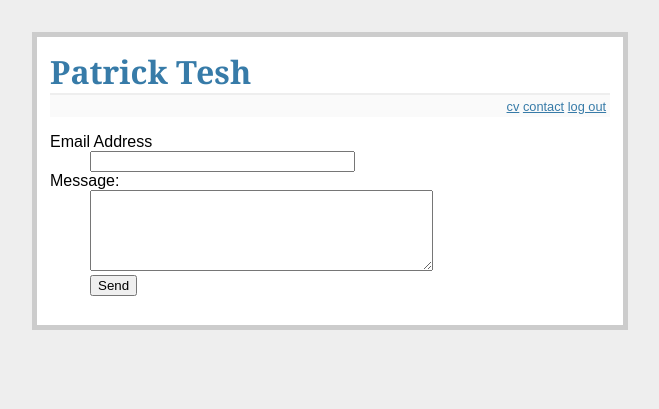
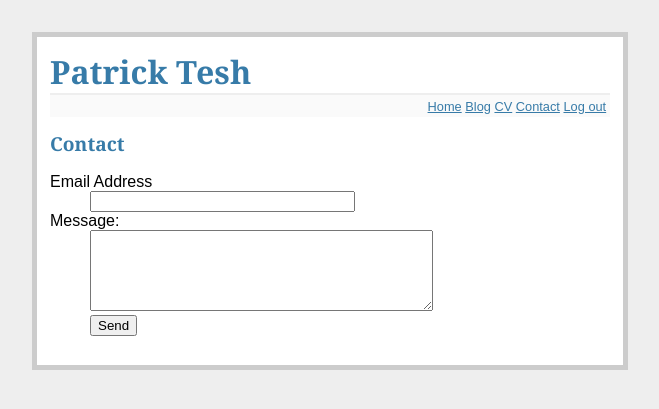
Before and after one commit to PaddyT/PaddyT.github.io, a Flask app: page /contact in a window 1280 px wide. Shown: the top 409 px of the page, without its empty margins (310-969 px from the left). Run offline with Flask 2, Linux system fonts and the light colour scheme; the visitor is signed in with stand-in values (Sample User, id 1).

Commit message:
more work

```diff
--- a/application.py
+++ b/application.py
@@ -2,8 +2,8 @@ import sqlite3
 from flask import Flask, request, session, g, redirect, url_for, \
     abort, render_template, flash, send_file
 from contextlib import closing
-# from flask.ext.mail import Mail, Message
 from flask_mail import Mail, Message
+import re
 
 # configuration
 DATABASE = '/tmp/mydb.db'
@@ -13,6 +13,8 @@ USERNAME = 'admin'
 PASSWORD = 'default'
 MAIL_SERVER = 'smtp.virgin.net'
 MAIL_DEFAULT_SENDER = 'donotreply@patricktesh.com'
+
+EMAIL_REGEX = re.compile(r'[\w]+@[.\w]+')
 
 app = Flask(__name__)
 app.config.from_object(__name__)
@@ -26,6 +28,7 @@ TODO:   BOOTSTRAP
         SOCIAL MEDIA LINKS
 
 """
+
 
 def connect_db():
     return sqlite3.connect(app.config['DATABASE'])
@@ -50,11 +53,16 @@ def teardown_request(exception):
         db.close()
 
 
-@app.route('/')
-def show_entries():
+@app.route('/blog')
+def blog():
     cur = g.db.execute('select title, text from entries order by id desc')
     entries = [dict(title=row[0], text=row[1]) for row in cur.fetchall()]
     return render_template('show_entries.html', entries=entries)
+
+
+@app.route('/')
+def front_page():
+    return render_template('layout.html')
 
 
 @app.route('/add', methods=['POST'])
@@ -79,7 +87,7 @@ def login():
         else:
             session['logged_in'] = True
             flash('You were logged in')
-            return redirect(url_for('show_entries'))
+            return redirect(url_for('front_page'))
     return render_template('login.html', error=error)
 
 
@@ -87,7 +95,7 @@ def login():
 def logout():
     session.pop('logged_in', None)
     flash('You were logged out')
-    return redirect(url_for('show_entries'))
+    return redirect(url_for('front_page'))
 
 
 @app.route('/cv')
@@ -97,20 +105,24 @@ def cv():
 
 @app.route('/contact')
 def contact():
-    return render_template('contact.html')
+    return render_template('contact.html', error=None)
 
 
 @app.route('/send', methods=['POST'])
 def sender():
+    error = None
     txt = request.form['message']
     email = request.form['email']
-    msg = Message(subject='Inquiry',
-                  sender=email,
-                  recipients=["patrick_tesh@outlook.com"],
-                  body=txt)
-    mail.send(msg)
-    flash('Message sent!')
-    return redirect(url_for('contact'))
+    if EMAIL_REGEX.fullmatch(email):
+        msg = Message(subject='Inquiry',
+                      sender=email,
+                      recipients=["patrick_tesh@outlook.com"],
+                      body=txt)
+        mail.send(msg)
+        flash('Message sent!')
+    else:
+        error = 'Invalid Email'
+    return render_template('contact.html', error=error)
 
 
 if __name__ == "__main__":
--- a/templates/contact.html
+++ b/templates/contact.html
@@ -1,6 +1,8 @@
 {% extends "layout.html" %}
 {% block body %}
 {% if session.logged_in %}
+<h2>Contact</h2>
+{% if error %}<p class=error><strong>Error:</strong> {{ error }}{% endif %}
 <form action="{{ url_for('sender') }}" method=post>
     <dl>
         <dt>Email Address
--- a/templates/layout.html
+++ b/templates/layout.html
@@ -4,12 +4,14 @@
 <div class=page>
     <h1>Patrick Tesh</h1>
     <div class=metanav>
-        <a href="{{ url_for('cv') }}">cv</a>
-        <a href="{{ url_for('contact') }}">contact</a>
+        <a href="{{ url_for('front_page') }}">Home</a>
+        <a href="{{ url_for('blog') }}">Blog</a>
+        <a href="{{ url_for('cv') }}">CV</a>
+        <a href="{{ url_for('contact') }}">Contact</a>
         {% if not session.logged_in %}
-        <a href="{{ url_for('login') }}">log in</a>
+        <a href="{{ url_for('login') }}">Log in</a>
         {% else %}
-        <a href="{{ url_for('logout') }}">log out</a>
+        <a href="{{ url_for('logout') }}">Log out</a>
         {% endif %}
     </div>
     {% for message in get_flashed_messages() %}
```
